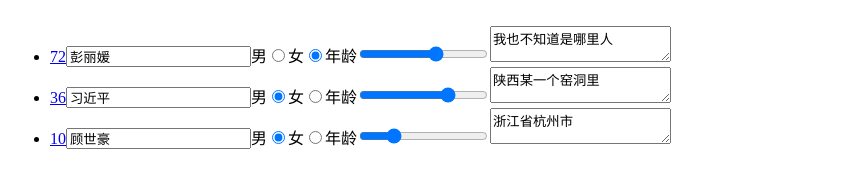
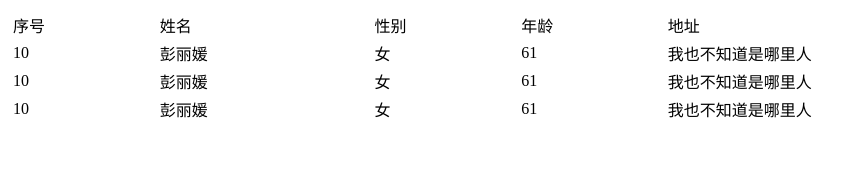
Before and after one commit to gstok/d3js-learn, a website built with webpack: page src/index.html in a window 1280 px wide. Shown: the whole page, without its empty margins (0-860 px from the left). Built offline with nearby package versions, Linux system fonts and the light colour scheme.

Commit message:
尝试用数据绑定设计了一个表格

```diff
--- a/src/index.html
+++ b/src/index.html
@@ -18,15 +18,27 @@
             height: 100%;
             padding: 10px;
         }
+
+        table {
+            width: 100%;
+        }
     </style>
 </head>
 <body>
     <div id="d3-area">
-        <ul>
-            <li></li>
-            <li></li>
-            <li></li>
-        </ul>
+        <table>
+            <thead>
+                <tr>
+                    <td>序号</td>
+                    <td>姓名</td>
+                    <td>性别</td>
+                    <td>年龄</td>
+                    <td>地址</td>
+                </tr>
+            </thead>
+            <tbody>
+            </tbody>
+        </table>
     </div>
 </body>
 </html>
--- a/src/index.js
+++ b/src/index.js
@@ -3,7 +3,7 @@
 import * as d3 from 'd3';
 
 let d3Area = d3.select("#d3-area");
-let li = d3Area.selectAll("ul > li");
+let tr = d3Area.selectAll("table > tbody > tr");
 let dataSet = [
     {
         id: 72,
@@ -28,81 +28,13 @@ let dataSet = [
     }
 ];
 
+let update = tr.data(dataSet);
+let enter = update.enter();
+let exit = update.exit();
 
-function bindData (dataSet) {
-    li.data(dataSet);
-    let indiv = li.append("div");
-    indiv
-    .append("a").attr("href", "#").text(d => d.id);
-    indiv
-    .append("input").attr("type", "text").property("value", (d, i) => {
-        return d.name;
-    })
-    indiv
-    .append("span").text("男");
-    indiv
-    .append("input").attr("type", "radio").property("checked", d => d.sex == "男");
-    indiv
-    .append("span").text("女");
-    indiv
-    .append("input").attr("type", "radio").property("checked", d => d.sex == "女");
-    indiv
-    .append("span").text("年龄");
-    indiv
-    .append("input").attr("type", "range").attr("min", 0).attr("max", 100).property("value", d => d.age);
-    indiv
-    .append("textarea").text(d => d.address);
-}
-
-bindData(dataSet);
-li.select("div").remove();
-
-dataSet = [
-    {
-        id: 10,
-        name: "顾世豪",
-        sex: "男",
-        age: 24,
-        address: "浙江省杭州市"
-    },
-    {
-        id: 36,
-        name: "习近平",
-        sex: "男",
-        age: "72",
-        address: "陕西某一个窑洞里"
-    },
-    {
-        id: 72,
-        name: "彭丽媛",
-        sex: "女",
-        age: "61",
-        address: "我也不知道是哪里人"
-    }
-];
-
-li.data(dataSet, d => d.id);
-let indiv = li.append("div");
-indiv
-.append("a").attr("href", "#").text(d => d.id);
-indiv
-.append("input").attr("type", "text").property("value", (d, i) => {
-    return d.name;
-})
-indiv
-.append("span").text("男");
-indiv
-.append("input").attr("type", "radio").property("checked", d => d.sex == "男");
-indiv
-.append("span").text("女");
-indiv
-.append("input").attr("type", "radio").property("checked", d => d.sex == "女");
-indiv
-.append("span").text("年龄");
-indiv
-.append("input").attr("type", "range").attr("min", 0).attr("max", 100).property("value", d => d.age);
-indiv
-.append("textarea").text(d => d.address);
-
-
-console.log(li.size());
+let newTr = enter.select("table > tbody").append("tr");
+newTr.append("td").text(d => d.id);
+newTr.append("td").text(d => d.name);
+newTr.append("td").text(d => d.sex);
+newTr.append("td").text(d => d.age);
+newTr.append("td").text(d => d.address);
```
